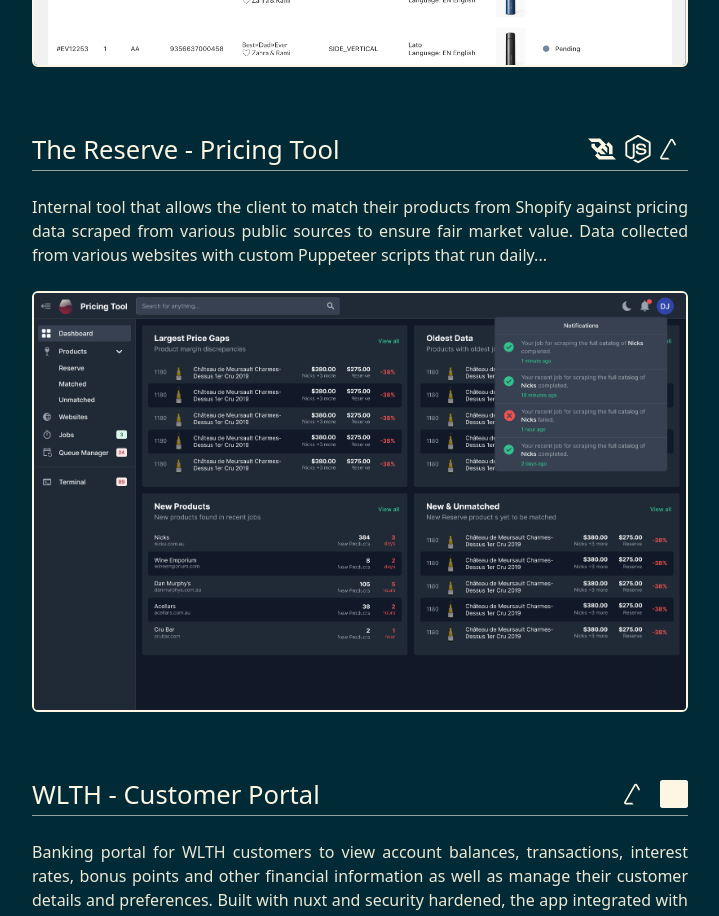
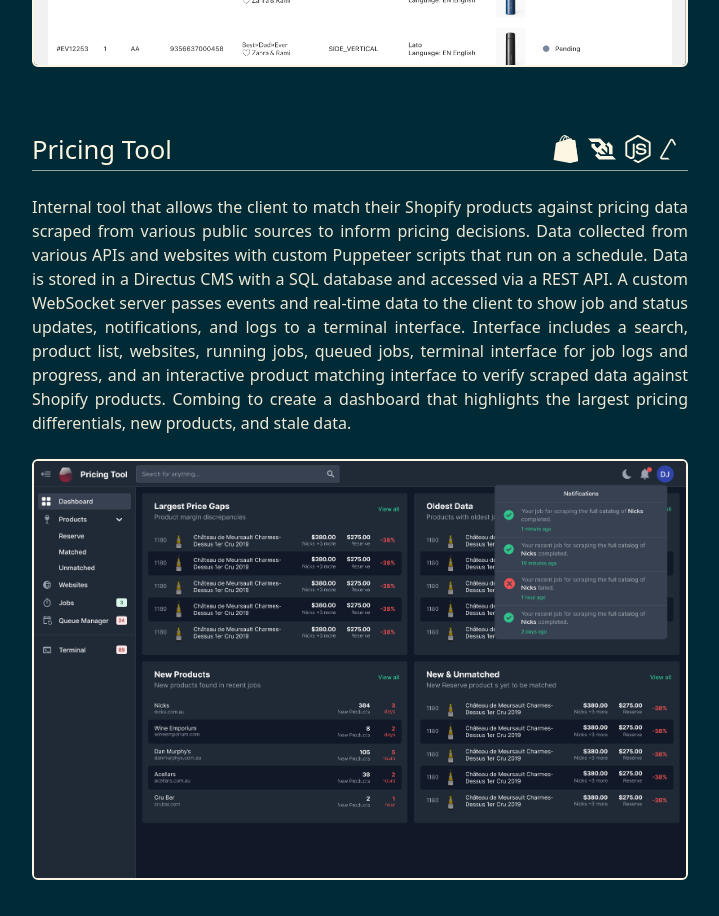
Before and after one commit to mjrussell91/mjrussell-net, an Angular app: page /projects in a window 1280 px wide. Shown: the part 3720-4636 px from the top of the page, without its empty margins (280-999 px from the left). Built offline with nearby package versions, Linux system fonts and the light colour scheme.

Commit message:
project updates

```diff
--- a/src/app/page-projects/page-projects.ts
+++ b/src/app/page-projects/page-projects.ts
@@ -72,11 +72,13 @@
 			imageSrc: 'ev-engraving-portal.png'
 		},
 		{
-			title: 'The Reserve - Pricing Tool',
+			title: 'Pricing Tool',
 			link: null,
-			icons: ['puppeteer','websocket', 'nodejs', 'nuxt'],
+			icons: ['shopify', 'websocket', 'nodejs', 'nuxt'],
 			repository: null,
-			description: `Internal tool that allows the client to match their products from Shopify against pricing data scraped from various public sources to ensure fair market value. Data collected from various websites with custom Puppeteer scripts that run daily...`,
+			description: `Internal tool that allows the client to match their Shopify products against pricing data scraped from various public sources to inform pricing decisions. Data collected from various APIs and websites with custom Puppeteer scripts that run on a schedule.
+			 Data is stored in a Directus CMS with a SQL database and accessed via a REST API. A custom WebSocket server passes events and real-time data to the client to show job and status updates, notifications, and logs to a terminal interface.
+			 Interface includes a search, product list, websites, running jobs, queued jobs, terminal interface for job logs and progress, and an interactive product matching interface to verify scraped data against Shopify products. Combing to create a dashboard that highlights the largest pricing differentials, new products, and stale data.`,
 			imageSrc: 'pricing-tool.png'
 		},
 		{
```
